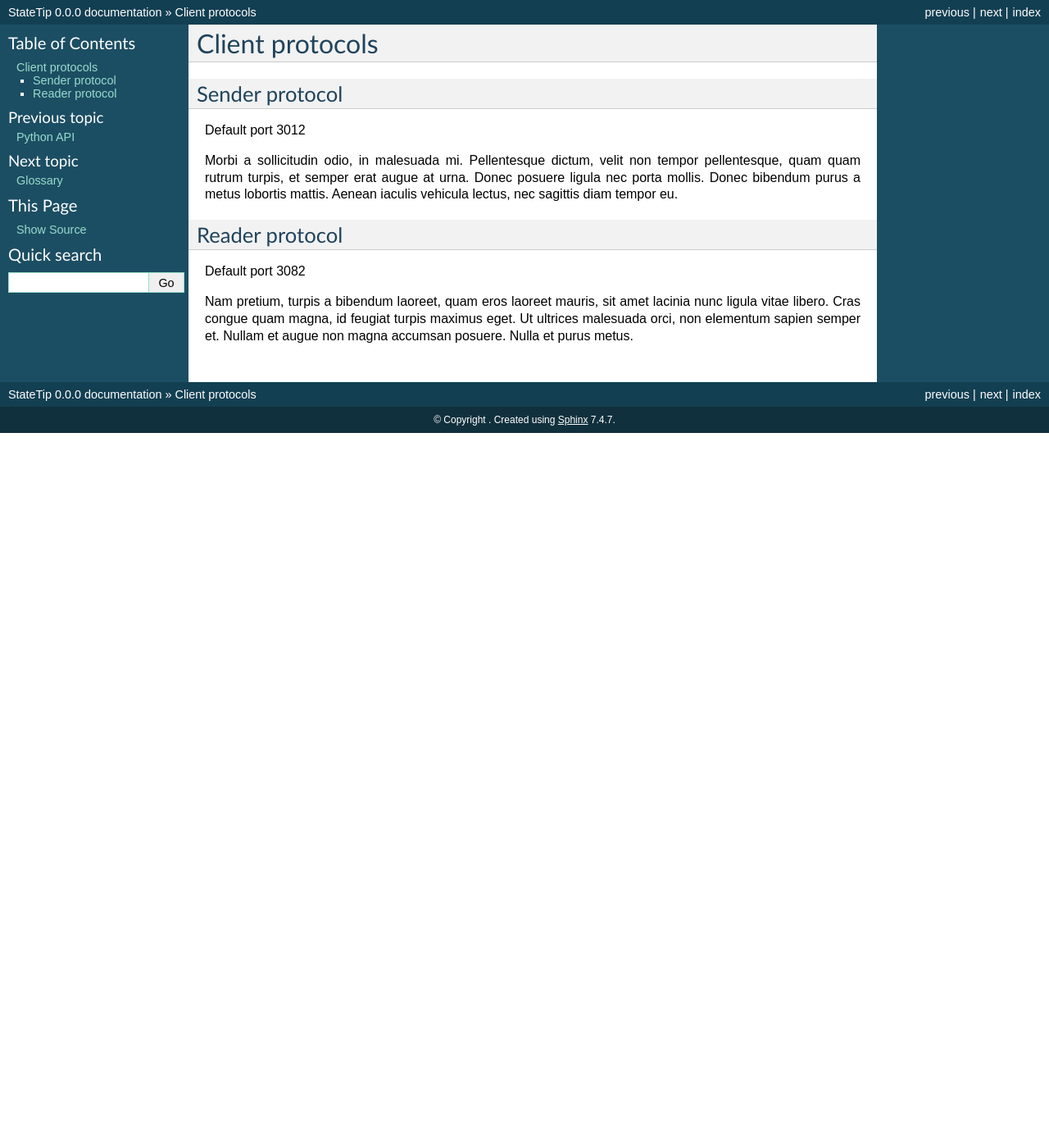
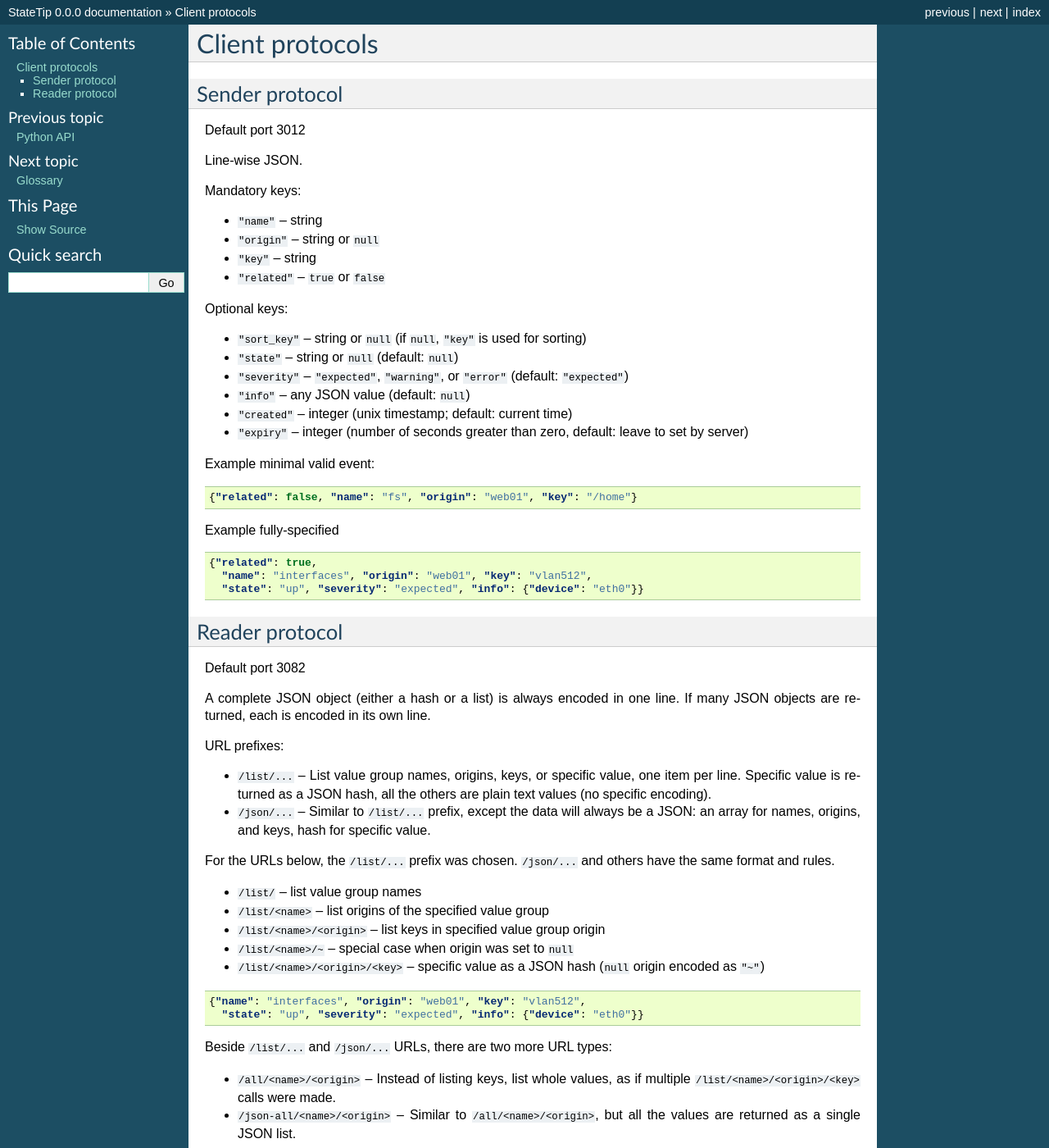
Before and after one commit to dozzie/statetip, a Sphinx documentation site: the page built from doc/manpages/protocols.rst, in a window 1280 px wide and 1400 px high. Shown: the whole window at 82% size. Built offline with Sphinx 7.4.7, drawn with Linux system fonts in a browser that asks for light colours; some of the changed text lies outside the part shown.

Commit message:
Added a semi-filled protocols man page.
Just a sketch of what should land there.

```diff
--- a/doc/manpages/protocols.rst
+++ b/doc/manpages/protocols.rst
@@ -1,26 +1,90 @@
 Client protocols
 ================
+
+.. _sender-protocol:
 
 Sender protocol
 ---------------
 
 Default port 3012
 
-Morbi a sollicitudin odio, in malesuada mi. Pellentesque dictum, velit
-non tempor pellentesque, quam quam rutrum turpis, et semper erat augue
-at urna. Donec posuere ligula nec porta mollis. Donec bibendum purus a
-metus lobortis mattis. Aenean iaculis vehicula lectus, nec sagittis
-diam tempor eu.
+Line-wise JSON.
 
-.. vim:ft=rst
+Mandatory keys:
+
+* ``"name"``    -- string
+* ``"origin"``  -- string or ``null``
+* ``"key"``     -- string
+* ``"related"`` -- ``true`` or ``false``
+
+Optional keys:
+
+* ``"sort_key"`` -- string or ``null`` (if ``null``, ``"key"`` is used for
+  sorting)
+* ``"state"``    -- string or ``null`` (default: ``null``)
+* ``"severity"`` -- ``"expected"``, ``"warning"``, or ``"error"`` (default:
+  ``"expected"``)
+* ``"info"``     -- any JSON value (default: ``null``)
+* ``"created"``  -- integer (unix timestamp; default: current time)
+* ``"expiry"``   -- integer (number of seconds greater than zero, default:
+  leave to set by server)
+
+Example minimal valid event:
+
+.. code-block:: json
+
+    {"related": false, "name": "fs", "origin": "web01", "key": "/home"}
+
+Example fully-specified
+
+.. code-block:: json
+
+    {"related": true,
+      "name": "interfaces", "origin": "web01", "key": "vlan512",
+      "state": "up", "severity": "expected", "info": {"device": "eth0"}}
+
+.. _reader-protocol:
 
 Reader protocol
 ---------------
 
 Default port 3082
 
-Nam pretium, turpis a bibendum laoreet, quam eros laoreet mauris, sit
-amet lacinia nunc ligula vitae libero. Cras congue quam magna, id
-feugiat turpis maximus eget. Ut ultrices malesuada orci, non elementum
-sapien semper et. Nullam et augue non magna accumsan posuere. Nulla et
-purus metus.
+A complete JSON object (either a hash or a list) is always encoded in one
+line. If many JSON objects are returned, each is encoded in its own line.
+
+URL prefixes:
+
+* ``/list/...`` -- List value group names, origins, keys, or specific value,
+  one item per line. Specific value is returned as a JSON hash, all the others
+  are plain text values (no specific encoding).
+
+* ``/json/...`` -- Similar to ``/list/...`` prefix, except the data will
+  always be a JSON: an array for names, origins, and keys, hash for specific
+  value.
+
+For the URLs below, the ``/list/...`` prefix was chosen. ``/json/...`` and
+others have the same format and rules.
+
+* ``/list/`` -- list value group names
+* ``/list/<name>`` -- list origins of the specified value group
+* ``/list/<name>/<origin>`` -- list keys in specified value group origin
+* ``/list/<name>/~`` -- special case when origin was set to ``null``
+* ``/list/<name>/<origin>/<key>`` -- specific value as a JSON hash (``null``
+  origin encoded as ``"~"``)
+
+.. code-block:: json
+
+    {"name": "interfaces", "origin": "web01", "key": "vlan512",
+      "state": "up", "severity": "expected", "info": {"device": "eth0"}}
+
+Beside ``/list/...`` and ``/json/...`` URLs, there are two more URL types:
+
+* ``/all/<name>/<origin>`` -- Instead of listing keys, list whole values, as
+  if multiple ``/list/<name>/<origin>/<key>`` calls were made.
+
+* ``/json-all/<name>/<origin>`` -- Similar to ``/all/<name>/<origin>``, but
+  all the values are returned as a single JSON list.
+
+This allows to avoid multiple HTTP requests and possible key encoding
+problems, if the key contains a special character.
```
